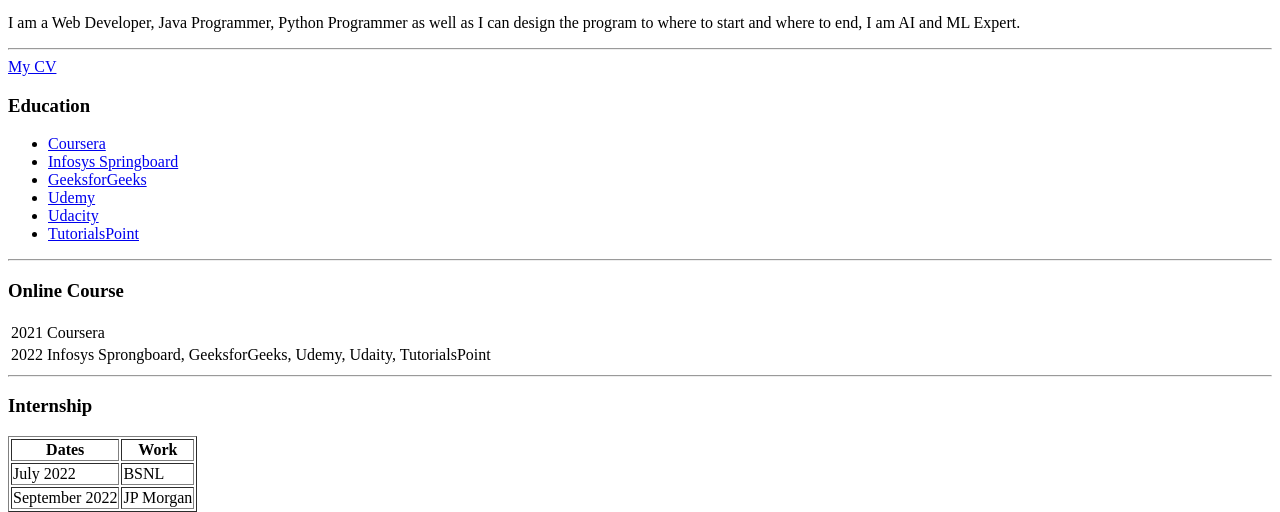
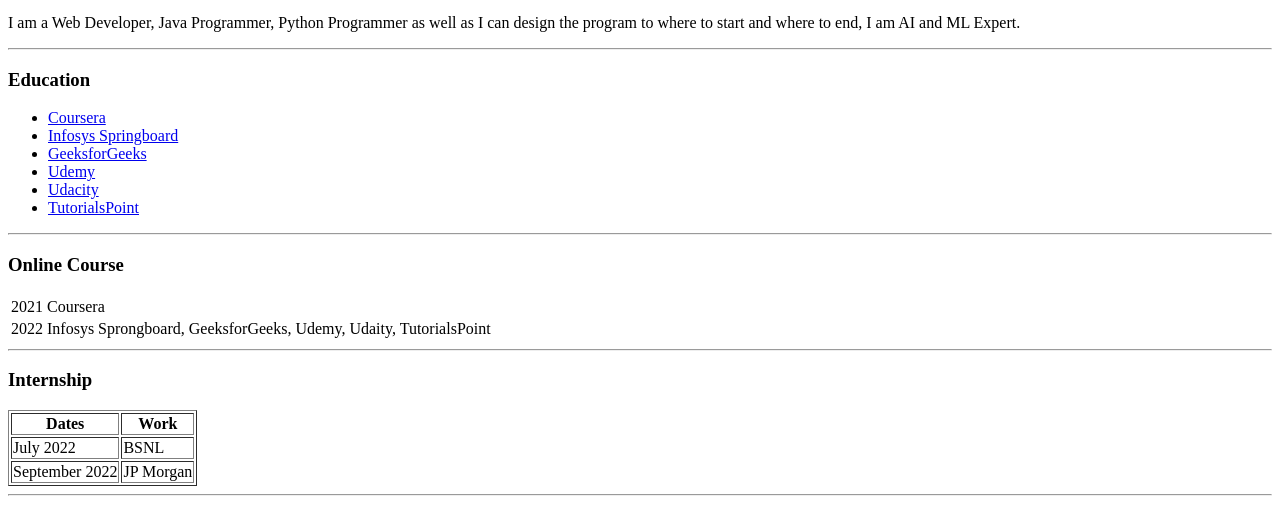
Before and after one commit to yashsahu2001/cv, a plain HTML site: page index.html in a window 1280 px wide. Shown: the part 312-824 px from the top of the page. Drawn offline with Linux system fonts and the light colour scheme.

Commit message:
Update index.html

```diff
--- a/index.html
+++ b/index.html
@@ -9,7 +9,6 @@
    <p><em>Student at <strong><a href="https://www.niet.co.in/">Noida Institute of Engineering and Technology</a></strong>.</em></p>
    <p>I am a Web Developer, Java Programmer, Python Programmer as well as I can design the program to where to start and where to end, I am AI and ML Expert.</p>
    <hr>
-   <a href="file:///C:/Users/dell/OneDrive%20-%20O%20o%20Sr.%20DDG,%20NE%20LSA,%20DoT,/Desktop/Resume%20.pdf">My CV</a>
    <h3>Education</h3>
    <ul>
     <li><a href="https://in.coursera.org/">Coursera</a></li>
```
